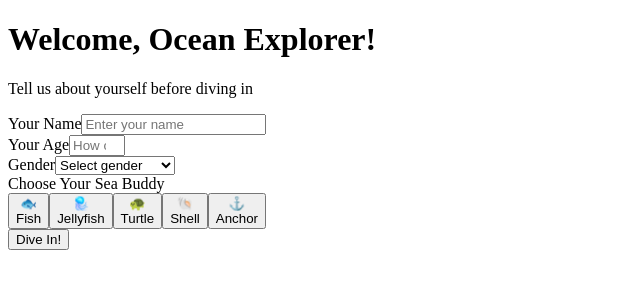
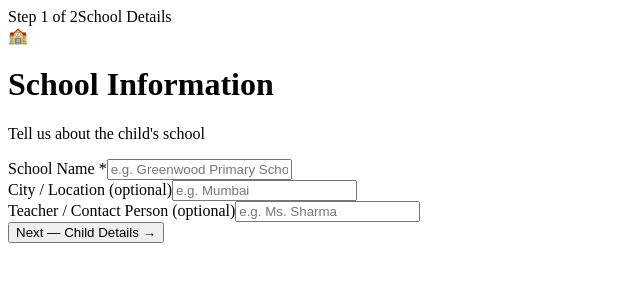
Before and after one commit to Burnido/nexora, a Next.js app in the folder frontend/: page /games/ocean-explorer in a window 1280 px wide. Shown: the top 300 px of the page, without its empty margins (0-640 px from the left). Built offline with nearby package versions, Linux system fonts and the light colour scheme.

Commit message:
chore: update ocean explorer routes and pages

```diff
--- a/frontend/pages/games/ocean-explorer/index.tsx
+++ b/frontend/pages/games/ocean-explorer/index.tsx
@@ -12,23 +12,50 @@ const buddies = [
 
 export default function OceanExplorerOnboarding() {
   const router = useRouter()
+
+  // Step control
+  const [step, setStep] = useState(1)
+  const [error, setError] = useState('')
+
+  // Step 1 – School info
+  const [schoolName, setSchoolName] = useState('')
+  const [schoolLocation, setSchoolLocation] = useState('')
+  const [contactPerson, setContactPerson] = useState('')
+
+  // Step 2 – Child info
   const [name, setName] = useState('')
   const [age, setAge] = useState('')
   const [gender, setGender] = useState('')
   const [selectedBuddy, setSelectedBuddy] = useState<string | null>(null)
-  const [error, setError] = useState('')
+
+  const handleStepOne = (e: React.FormEvent) => {
+    e.preventDefault()
+    if (!schoolName) {
+      setError('Please enter the school name.')
+      return
+    }
+    setError('')
+    setStep(2)
+  }
 
   const handleStart = (e: React.FormEvent) => {
     e.preventDefault()
     if (!name || !age || !gender || !selectedBuddy) {
-      setError('Please fill in all fields and choose a buddy!')
+      setError('Please fill in all fields and choose a sea buddy!')
       return
     }
 
-    // Save session config broadly for the game
     sessionStorage.setItem(
       'ocean_explorer_player',
-      JSON.stringify({ name, age: parseInt(age, 10), gender, buddy: selectedBuddy })
+      JSON.stringify({
+        name,
+        age: parseInt(age, 10),
+        gender,
+        buddy: selectedBuddy,
+        school_name: schoolName,
+        school_location: schoolLocation,
+        contact_person: contactPerson,
+      })
     )
     router.push('/games/ocean-explorer/play')
   }
@@ -39,36 +66,131 @@ export default function OceanExplorerOnboarding() {
         <title>Welcome, Ocean Explorer! | Nexora</title>
       </Head>
 
-      <div className="bg-sky-50/80 border-[3px] border-cyan-400 rounded-2xl w-full max-w-md p-8 shadow-xl shadow-cyan-200/50">
-        <div className="text-center mb-8">
-          <h1 className="text-3xl font-bold text-blue-800 mb-2">Welcome, Ocean Explorer!</h1>
-          <p className="text-slate-500">Tell us about yourself before diving in</p>
+      <div className="bg-white border-[2px] border-cyan-200 rounded-2xl w-full max-w-lg p-8 shadow-xl shadow-cyan-100/60">
+        {/* Progress bar */}
+        <div className="mb-8">
+          <div className="flex justify-between items-center mb-2">
+            <span className="text-xs font-semibold text-cyan-600 uppercase tracking-wider">
+              Step {step} of 2
+            </span>
+            <span className="text-xs text-slate-400">
+              {step === 1 ? 'School Details' : 'Child Details'}
+            </span>
+          </div>
+          <div className="w-full h-2 bg-slate-100 rounded-full overflow-hidden">
+            <div
+              className="h-full bg-cyan-400 rounded-full transition-all duration-500 ease-out"
+              style={{ width: step === 1 ? '50%' : '100%' }}
+            />
+          </div>
         </div>
 
+        {/* Error */}
         {error && (
-          <div className="bg-red-100 text-red-600 p-3 rounded-lg mb-6 text-sm text-center">
+          <div className="bg-red-50 text-red-500 border border-red-200 p-3 rounded-lg mb-5 text-sm text-center">
             {error}
           </div>
         )}
 
-        <form onSubmit={handleStart} className="space-y-6">
+        {/* ── STEP 1: School Info ── */}
+        {step === 1 && (
+          <form onSubmit={handleStepOne} className="space-y-5">
+            <div className="text-center mb-6">
+              <div className="text-4xl mb-2">🏫</div>
+              <h1 className="text-2xl font-bold text-blue-800">School Information</h1>
+              <p className="text-slate-500 text-sm mt-1">Tell us about the child's school</p>
+            </div>
+
             <div>
-            <label className="block text-slate-800 font-semibold mb-2" htmlFor="name">
-              Your Name
+              <label
+                className="block text-slate-700 font-semibold mb-1.5 text-sm"
+                htmlFor="schoolName"
+              >
+                School Name <span className="text-red-400">*</span>
+              </label>
+              <input
+                id="schoolName"
+                type="text"
+                value={schoolName}
+                onChange={(e) => setSchoolName(e.target.value)}
+                placeholder="e.g. Greenwood Primary School"
+                className="w-full px-4 py-3 rounded-lg border border-slate-200 focus:outline-none focus:ring-2 focus:ring-cyan-400 focus:border-transparent transition-all text-sm"
+              />
+            </div>
+
+            <div>
+              <label
+                className="block text-slate-700 font-semibold mb-1.5 text-sm"
+                htmlFor="schoolLocation"
+              >
+                City / Location <span className="text-slate-400 font-normal">(optional)</span>
+              </label>
+              <input
+                id="schoolLocation"
+                type="text"
+                value={schoolLocation}
+                onChange={(e) => setSchoolLocation(e.target.value)}
+                placeholder="e.g. Mumbai"
+                className="w-full px-4 py-3 rounded-lg border border-slate-200 focus:outline-none focus:ring-2 focus:ring-cyan-400 focus:border-transparent transition-all text-sm"
+              />
+            </div>
+
+            <div>
+              <label
+                className="block text-slate-700 font-semibold mb-1.5 text-sm"
+                htmlFor="contactPerson"
+              >
+                Teacher / Contact Person{' '}
+                <span className="text-slate-400 font-normal">(optional)</span>
+              </label>
+              <input
+                id="contactPerson"
+                type="text"
+                value={contactPerson}
+                onChange={(e) => setContactPerson(e.target.value)}
+                placeholder="e.g. Ms. Sharma"
+                className="w-full px-4 py-3 rounded-lg border border-slate-200 focus:outline-none focus:ring-2 focus:ring-cyan-400 focus:border-transparent transition-all text-sm"
+              />
+            </div>
+
+            <button
+              type="submit"
+              className="w-full py-4 bg-cyan-400 hover:bg-cyan-500 text-white font-bold rounded-lg transition-colors shadow-lg shadow-cyan-100 mt-2"
+            >
+              Next — Child Details →
+            </button>
+          </form>
+        )}
+
+        {/* ── STEP 2: Child Info ── */}
+        {step === 2 && (
+          <form onSubmit={handleStart} className="space-y-5">
+            <div className="text-center mb-6">
+              <div className="text-4xl mb-2">👦</div>
+              <h1 className="text-2xl font-bold text-blue-800">Child Details</h1>
+              <p className="text-slate-500 text-sm mt-1">
+                From <span className="text-cyan-600 font-semibold">{schoolName}</span>
+              </p>
+            </div>
+
+            <div className="grid grid-cols-2 gap-4">
+              <div className="col-span-2">
+                <label className="block text-slate-700 font-semibold mb-1.5 text-sm" htmlFor="name">
+                  Child's Name <span className="text-red-400">*</span>
                 </label>
                 <input
                   id="name"
                   type="text"
                   value={name}
                   onChange={(e) => setName(e.target.value)}
-              placeholder="Enter your name"
-              className="w-full px-4 py-3 rounded-lg border border-slate-300 focus:outline-none focus:ring-2 focus:ring-cyan-400 focus:border-transparent transition-all"
+                  placeholder="Enter child's name"
+                  className="w-full px-4 py-3 rounded-lg border border-slate-200 focus:outline-none focus:ring-2 focus:ring-cyan-400 focus:border-transparent transition-all text-sm"
                 />
               </div>
 
               <div>
-            <label className="block text-slate-800 font-semibold mb-2" htmlFor="age">
-              Your Age
+                <label className="block text-slate-700 font-semibold mb-1.5 text-sm" htmlFor="age">
+                  Age <span className="text-red-400">*</span>
                 </label>
                 <input
                   id="age"
@@ -77,63 +199,83 @@ export default function OceanExplorerOnboarding() {
                   max="18"
                   value={age}
                   onChange={(e) => setAge(e.target.value)}
-              placeholder="How old are you?"
-              className="w-full px-4 py-3 rounded-lg border border-slate-300 focus:outline-none focus:ring-2 focus:ring-cyan-400 focus:border-transparent transition-all"
+                  placeholder="Age"
+                  className="w-full px-4 py-3 rounded-lg border border-slate-200 focus:outline-none focus:ring-2 focus:ring-cyan-400 focus:border-transparent transition-all text-sm"
                 />
               </div>
 
               <div>
-            <label className="block text-slate-800 font-semibold mb-2" htmlFor="gender">
-              Gender
+                <label
+                  className="block text-slate-700 font-semibold mb-1.5 text-sm"
+                  htmlFor="gender"
+                >
+                  Gender <span className="text-red-400">*</span>
                 </label>
                 <select
                   id="gender"
                   value={gender}
                   onChange={(e) => setGender(e.target.value)}
-              className="w-full px-4 py-3 rounded-lg border border-slate-300 focus:outline-none focus:ring-2 focus:ring-cyan-400 focus:border-transparent transition-all bg-white"
+                  className="w-full px-4 py-3 rounded-lg border border-slate-200 focus:outline-none focus:ring-2 focus:ring-cyan-400 focus:border-transparent transition-all bg-white text-sm"
                 >
-              <option value="" disabled>Select gender</option>
+                  <option value="" disabled>
+                    Select
+                  </option>
                   <option value="Male">Male</option>
                   <option value="Female">Female</option>
                   <option value="Other">Other</option>
                   <option value="Not Specified">Prefer not to say</option>
                 </select>
               </div>
+            </div>
 
+            {/* Sea Buddy */}
             <div>
-            <label className="block text-slate-800 font-semibold mb-3">
-              Choose Your Sea Buddy
+              <label className="block text-slate-700 font-semibold mb-2 text-sm">
+                Choose Sea Buddy <span className="text-red-400">*</span>
               </label>
-            <div className="grid grid-cols-3 gap-4">
+              <div className="grid grid-cols-5 gap-2">
                 {buddies.map((buddy) => (
                   <button
                     key={buddy.id}
                     type="button"
                     onClick={() => setSelectedBuddy(buddy.id)}
-                  className={`flex flex-col items-center justify-center p-3 rounded-xl border-2 transition-all duration-200 ${
+                    className={`flex flex-col items-center justify-center p-2 rounded-xl border-2 transition-all duration-200 ${
                       selectedBuddy === buddy.id
                         ? 'border-cyan-400 bg-white scale-105 shadow-md shadow-cyan-100'
-                      : 'border-transparent hover:bg-white/50'
+                        : 'border-transparent hover:bg-slate-50'
                     }`}
                   >
                     <div
-                    className={`w-14 h-14 rounded-full flex items-center justify-center text-2xl mb-2 ${buddy.color}`}
+                      className={`w-10 h-10 rounded-full flex items-center justify-center text-xl mb-1 ${buddy.color}`}
                     >
                       {buddy.icon}
                     </div>
-                  <span className="text-sm font-medium text-slate-700">{buddy.name}</span>
+                    <span className="text-xs font-medium text-slate-600">{buddy.name}</span>
                   </button>
                 ))}
               </div>
             </div>
 
+            <div className="flex gap-3 pt-1">
+              <button
+                type="button"
+                onClick={() => {
+                  setStep(1)
+                  setError('')
+                }}
+                className="px-5 py-3 border border-slate-200 text-slate-600 font-semibold rounded-lg hover:bg-slate-50 transition-colors text-sm"
+              >
+                ← Back
+              </button>
               <button
                 type="submit"
-            className="w-full py-4 bg-cyan-400 hover:bg-cyan-500 text-white font-bold rounded-lg transition-colors shadow-lg shadow-cyan-200/50 mt-6 text-lg"
+                className="flex-1 py-3 bg-cyan-400 hover:bg-cyan-500 text-white font-bold rounded-lg transition-colors shadow-lg shadow-cyan-100 text-sm"
               >
-            Dive In!
+                🌊 Dive In!
               </button>
+            </div>
           </form>
+        )}
       </div>
     </div>
   )
--- a/frontend/pages/games/ocean-explorer/play.tsx
+++ b/frontend/pages/games/ocean-explorer/play.tsx
@@ -100,6 +100,9 @@ export default function BubbleBayPlay() {
           gender: playerData.gender,
           sea_buddy: playerData.buddy,
           score: score + (showFeedback === 'Correct' ? 1 : 0), // account for current if correct
+          school_name: playerData.school_name,
+          school_location: playerData.school_location,
+          contact_person: playerData.contact_person,
         })
       })
     } catch (e) {
```
Also changed, not shown: 1 other file (tests, documents, lock files or other folders). Lines whose indentation alone changed are shown as unchanged.
